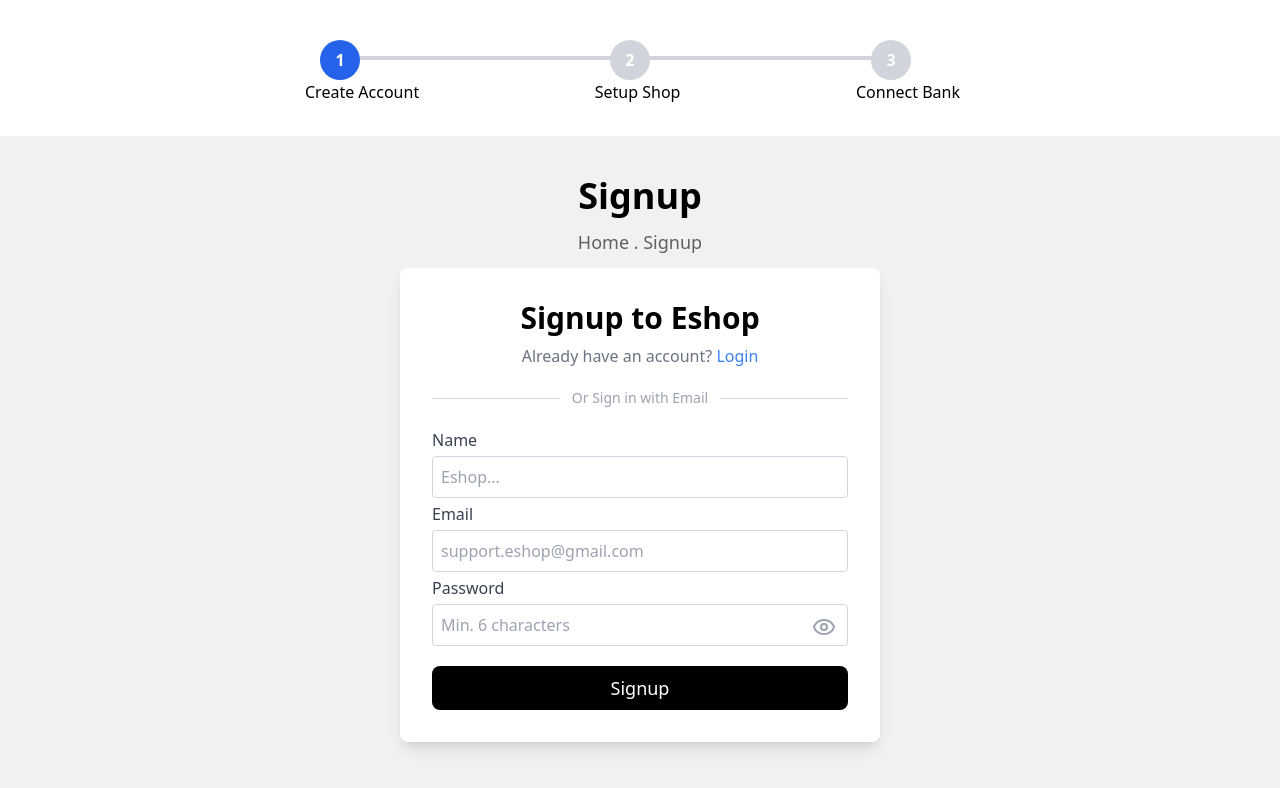
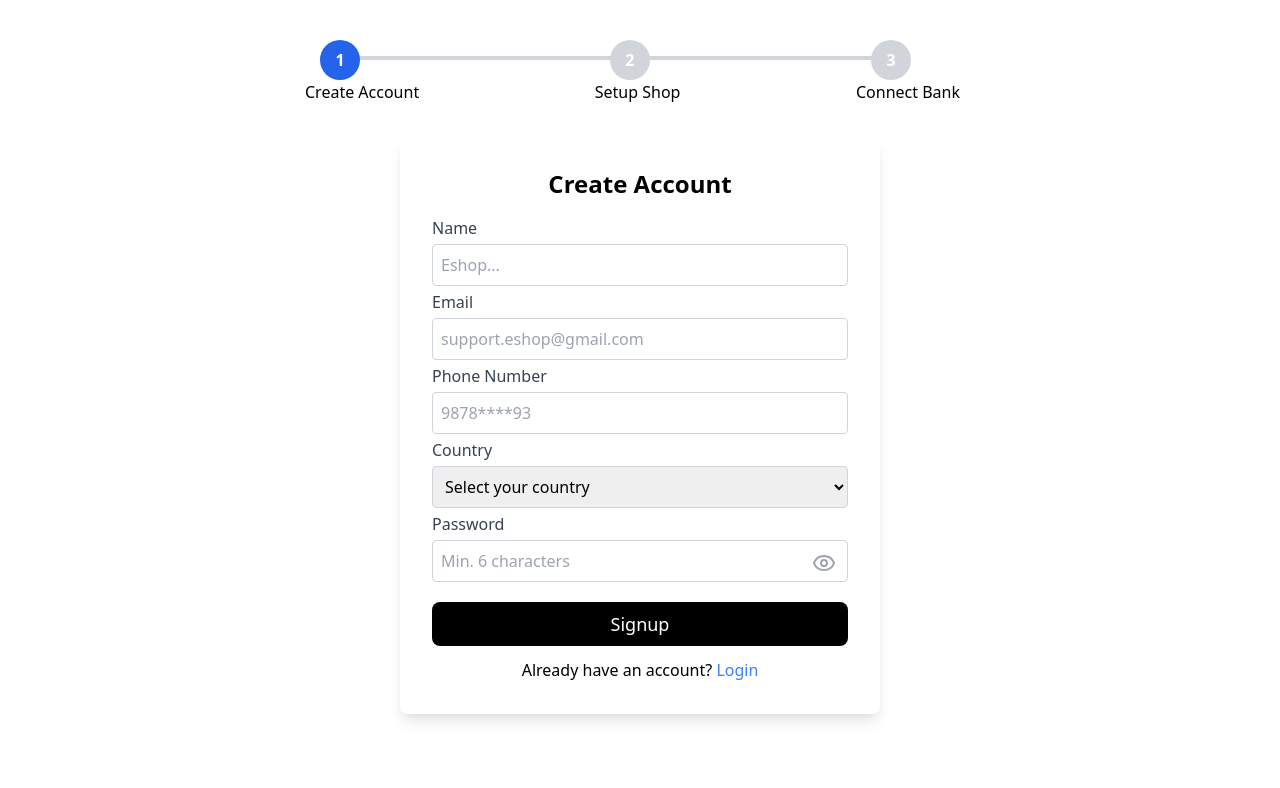
Before and after one commit to adityakashyap5047/eshop, a Next.js app in the folder apps/seller-ui/: page /signup in a window 1280 px wide. Shown: the top 788 px of the page. Built offline with nearby package versions, Linux system fonts and the light colour scheme.

Commit message:
created the ui for seller signup step1

```diff
--- a/apps/seller-ui/src/app/(routes)/signup/page.tsx
+++ b/apps/seller-ui/src/app/(routes)/signup/page.tsx
@@ -7,10 +7,13 @@ import { useRouter } from "next/navigation";
 import { useRef, useState } from "react";
 import { useForm } from "react-hook-form";
 import axios, { AxiosError } from "axios";
+import { countries } from "apps/seller-ui/src/utils/countries";
 
 type FormData = {
     name: string;
     email: string;
+    phone_number: string;
+    country: string;
     password: string;
 }
 
@@ -117,30 +120,14 @@ const Signup = () => {
                     </div>
                 ))}
             </div>
-            <div className="w-full py-10 min-h-screen bg-[#f1f1f1]">
-                <h1 className="text-4xl font-Poppins font-semibold text-black text-center">
-                    Signup
-                </h1>
-                <p className="text-center text-lg font-medium py-3 text-[#00000099]">
-                    Home . Signup
-                </p>
 
-                <div className="w-full flex justify-center">
-                    <div className="md:w-[480px] p-8 bg-white shadow rounded-lg">
-                        <h3 className="text-3xl font-semibold text-center mb-2">
-                            Signup to Eshop
-                        </h3>
-                        <p className="text-center text-gray-500 mb-4">
-                            Already have an account?{" "}
-                            <Link href={"/login"} className="text-blue-500">Login</Link>
-                        </p>
-                        <div className="flex items-center my-5 text-gray-400 text-sm">
-                            <div className="flex-1 border-t border-gray-300" />
-                            <span className="px-3">Or Sign in with Email</span>
-                            <div className="flex-1 border-t border-gray-300" />
-                        </div>
+            {/* Steps content  */}
+            <div className="md:w-[480px] p-8 bg-white shadow rounded-lg">
+                {activeStep === 1 && (
+                    <>
                         {!showOtp ? (
                             <form onSubmit={handleSubmit(onSubmit)}>
+                                <h3 className="text-2xl font-semibold text-center mb-4">Create Account</h3>
                                 <label className="block text-gray-700 mb-1">Name</label>
                                 <input
                                     type="text"
@@ -160,6 +147,37 @@ const Signup = () => {
                                     } })}
                                 />
                                 {errors.email && <p className="text-red-500 text-sm">{String(errors.email.message)}</p>}
+                                <label className="block text-gray-700 mb-1">Phone Number</label>
+                                <input type="tel" placeholder="9878****93"
+                                    className="w-full p-2 border border-gray-300 outline-0 !rounded mb-1"
+                                    {...register("phone_number", {
+                                        required: "Phone number is required",
+                                        pattern: {
+                                            value: /^\+?[1-9]\d{1,14}$/,
+                                            message: "Invalid phone number Format"
+                                        },
+                                        minLength: {
+                                            value: 10,
+                                            message: "Phone number must be at least 10 digits"
+                                        },
+                                        maxLength: {
+                                            value: 15,
+                                            message: "Phone number must be at most 15 digits"
+                                        }
+                                    })}
+                                />
+                                {errors.phone_number && <p className="text-red-500 text-sm">{String(errors.phone_number.message)}</p>}
+                                <label className="block text-gray-700 mb-1">Country</label>
+                                <select
+                                    className="w-full p-2 border border-gray-300 outline-0 !rounded mb-1"
+                                    {...register("country", { required: "Country is required" })}
+                                >
+                                    <option value="">Select your country</option>
+                                    {countries.map((country) => (
+                                        <option value={country.code} key={country.code}>{country.name}</option>
+                                    ))}
+                                </select>
+                                {errors.country && <p className="text-red-500 text-sm">{String(errors.country.message)}</p>}
                                 <label className="block text-gray-700 mb-1">Password</label>
                                 <div className="relative">
                                     <input
@@ -189,6 +207,16 @@ const Signup = () => {
                                 >
                                     {signupMutation.isPending ? "Signing up..." : "Signup"}
                                 </button>
+                                {signupMutation?.isError && signupMutation.error instanceof AxiosError && (
+                                    <p className="text-red-500 text-sm mt-2">
+                                        {signupMutation.error.response?.data?.message || signupMutation.error.message}
+                                    </p>
+                                )}
+
+                                <p className="pt-3 text-center">
+                                    Already have an account?{" "}
+                                    <Link href={"/login"} className="text-blue-500">Login</Link>
+                                </p>
                             </form>
                         ) : (
                             <div>
@@ -234,8 +262,8 @@ const Signup = () => {
                                 }
                             </div>
                         )}
-                    </div>
-                </div>
+                    </>
+                )}
             </div>
         </div>
     )
--- /dev/null
+++ b/apps/seller-ui/src/utils/countries.tsx
@@ -0,0 +1,52 @@
+export const countries = [
+    { name: "Argentina", code: "AR" },
+    { name: "Australia", code: "AU" },
+    { name: "Austria", code: "AT" },
+    { name: "Bangladesh", code: "BD" },
+    { name: "Belgium", code: "BE" },
+    { name: "Brazil", code: "BR" },
+    { name: "Canada", code: "CA" },
+    { name: "Chile", code: "CL" },
+    { name: "China", code: "CN" },
+    { name: "Colombia", code: "CO" },
+    { name: "Czech Republic", code: "CZ" },
+    { name: "Denmark", code: "DK" },
+    { name: "Egypt", code: "EG" },
+    { name: "Finland", code: "FI" },
+    { name: "France", code: "FR" },
+    { name: "Germany", code: "DE" },
+    { name: "Greece", code: "GR" },
+    { name: "Hungary", code: "HU" },
+    { name: "India", code: "IN" },
+    { name: "Indonesia", code: "ID" },
+    { name: "Ireland", code: "IE" },
+    { name: "Israel", code: "IL" },
+    { name: "Italy", code: "IT" },
+    { name: "Japan", code: "JP" },
+    { name: "Malaysia", code: "MY" },
+    { name: "Mexico", code: "MX" },
+    { name: "Netherlands", code: "NL" },
+    { name: "New Zealand", code: "NZ" },
+    { name: "Nigeria", code: "NG" },
+    { name: "Norway", code: "NO" },
+    { name: "Pakistan", code: "PK" },
+    { name: "Peru", code: "PE" },
+    { name: "Philippines", code: "PH" },
+    { name: "Poland", code: "PL" },
+    { name: "Portugal", code: "PT" },
+    { name: "Romania", code: "RO" },
+    { name: "Russia", code: "RU" },
+    { name: "Saudi Arabia", code: "SA" },
+    { name: "Singapore", code: "SG" },
+    { name: "South Africa", code: "ZA" },
+    { name: "South Korea", code: "KR" },
+    { name: "Spain", code: "ES" },
+    { name: "Sweden", code: "SE" },
+    { name: "Switzerland", code: "CH" },
+    { name: "Thailand", code: "TH" },
+    { name: "Turkey", code: "TR" },
+    { name: "Ukraine", code: "UA" },
+    { name: "United Arab Emirates", code: "AE" },
+    { name: "United Kingdom", code: "GB" },
+    { name: "United States", code: "US" },
+];
```
